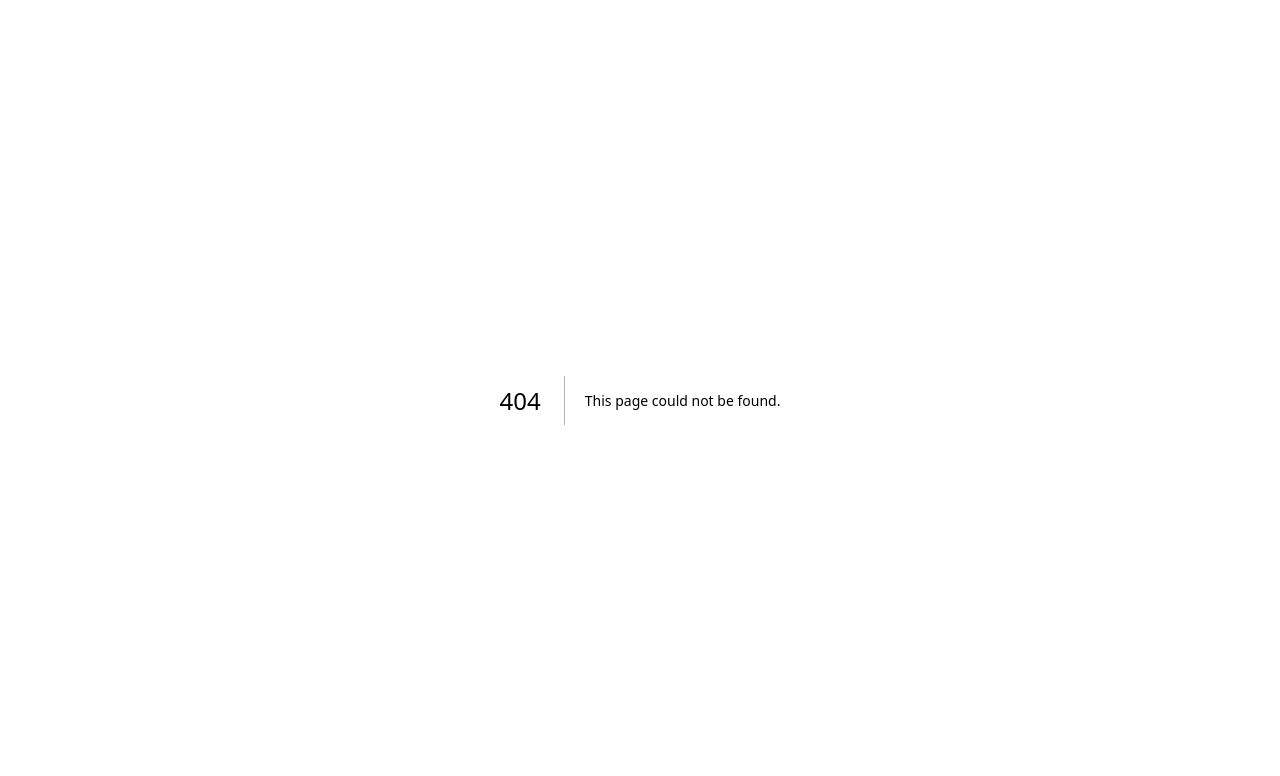
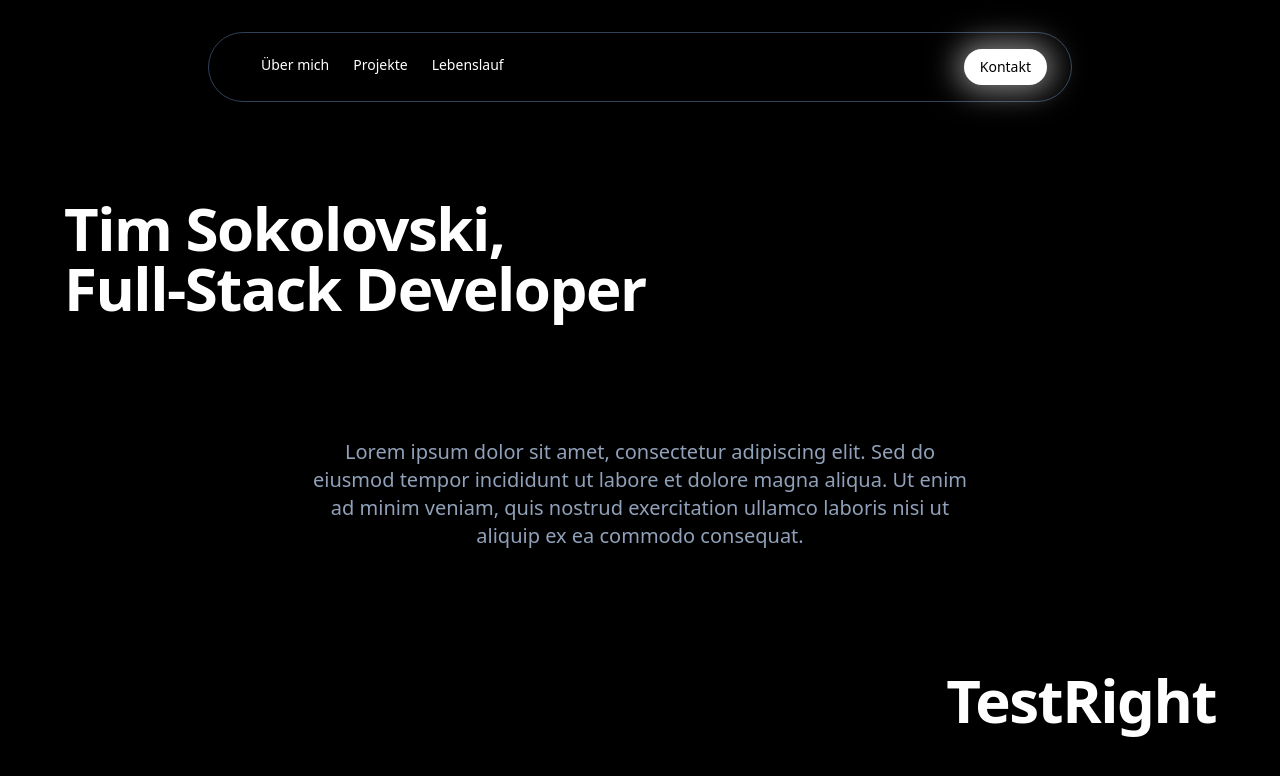
Before and after one commit to unpixelz/dashboard-app, a Next.js app: page /portfolio in a window 1280 px wide. Before the commit this address had no page. Shown: the top 776 px of the page. Built offline with nearby package versions, Linux system fonts and the light colour scheme.

Commit message:
portfolio page.tsx

```diff
--- a/app/dashboard/page.tsx
+++ b/app/dashboard/page.tsx
@@ -1,25 +1,14 @@
 "use client";
 import { Card, CardHeader,CardTitle } from "@/components/ui/card";
 import { useState } from "react";
-import { cn } from "@/lib/utils";
+
 
 export default function DashboardPage() {
   const [sidebarOpen, setSidebarOpen] = useState(true);
 
   return (
     <div className="min-h-screen min-w-screen bg-zinc-950">
-      <div className="fex grid grid-cols-3">
-        <div className="min-h-screen">
-            <Card><CardHeader><CardTitle className="green-faded"><h1 className="text-xl font-bold">Dashboard</h1></CardTitle></CardHeader></Card>
-        </div>
-        <div className="min-h-screen">
-            <Card><CardHeader><CardTitle className="green-faded"><h1 className="text-xl font-bold">Dashboard</h1></CardTitle></CardHeader></Card>
-        </div>
-        <div className="min-h-screen">
-            <Card><CardHeader><CardTitle className="green-faded"><h1 className="text-xl font-bold">Dashboard</h1></CardTitle></CardHeader></Card>
-        </div>
-      </div>
-      <div className="p-10 text-white">Dashboard Page Content</div>
+
     </div>
   );
 }
--- /dev/null
+++ b/app/portfolio/page.tsx
@@ -0,0 +1,114 @@
+"use client";
+import React, { useState } from "react";
+import { Menu, X } from "lucide-react";
+
+
+const Navbar = () => {
+  const [isMenuOpen, setIsMenuOpen] = useState(false);
+
+  const navLinks = [
+    { name: "Über mich", href: "#" },
+    { name: "Projekte", href: "#" },
+    { name: "Lebenslauf", href: "#" },
+  ];
+
+  return (
+    <nav className="relative z-50 flex items-center justify-between border mx-4 mt-6 border-slate-700 px-6 py-4 rounded-full text-white text-sm bg-black/50 backdrop-blur-md">
+      {/* Logo */}
+      <a href="https://prebuiltui.com" className="shrink-0"></a>
+
+      {/* Desktop Links */}
+      <div className="hidden md:flex items-center gap-6 ml-7">
+        {navLinks.map((link) => (
+          <a
+            key={link.name}
+            href={link.href}
+            className="relative overflow-hidden h-6 group"
+          >
+            <span className="block group-hover:-translate-y-full transition-transform duration-300">
+              {link.name}
+            </span>
+            <span className="block absolute top-full left-0 group-hover:translate-y-[-100%] transition-transform duration-300">
+              {link.name}
+            </span>
+          </a>
+        ))}
+      </div>
+
+      {/* Action Buttons */}
+      <div className="hidden ml-auto md:flex items-center gap-4">
+        <button className="bg-white hover:shadow-[0px_0px_30px_14px] shadow-[0px_0px_30px_7px] hover:shadow-white/50 shadow-white/50 text-black px-4 py-2 rounded-full text-sm font-medium hover:bg-slate-100 transition duration-300">
+          Kontakt
+        </button>
+      </div>
+
+      {/* Mobile Toggle */}
+      <button
+        onClick={() => setIsMenuOpen(!isMenuOpen)}
+        className="md:hidden p-2 text-white outline-none"
+      >
+        {isMenuOpen ? <X size={24} /> : <Menu size={24} />}
+      </button>
+
+      {/* Mobile Menu Overlay */}
+      {isMenuOpen && (
+        <div className="absolute top-20 left-0 right-0 bg-black border border-slate-800 rounded-3xl p-6 flex flex-col items-center gap-6 md:hidden">
+          {navLinks.map((link) => (
+            <a
+              key={link.name}
+              href={link.href}
+              className="text-lg hover:text-gray-400 transition"
+              onClick={() => setIsMenuOpen(false)}
+            >
+              {link.name}
+            </a>
+          ))}
+          <hr className="w-full border-slate-800" />
+          <div className="flex flex-col w-full gap-3">
+            <button className="w-full border border-slate-600 py-3 rounded-full font-medium">
+              Contact
+            </button>
+            <button className="w-full bg-white text-black py-3 rounded-full font-medium shadow-lg shadow-white/20">
+              Get Started
+            </button>
+          </div>
+        </div>
+      )}
+    </nav>
+  );
+};
+
+export default function PortfolioPage() {
+  const [items, setItems] = useState([]);
+
+  return (
+    <main className="min-h-screen bg-[#000000] text-white antialiased">
+      {/* Die neue Navbar */}
+      <div className="max-w-4xl mx-auto pt-2">
+        <Navbar />
+      </div>
+
+      {/* Content Bereich */}
+      <section className="flex justify-center px-4 py-24">
+  <div className="w-full max-w-6xl">
+    <h1 className="mb-6 text-4xl md:text-6xl font-bold tracking-tight text-left">
+      Tim Sokolovski,<br />
+      Full-Stack Developer
+    </h1>
+
+    <p className="my-30 max-w-2xl text-base md:text-xl text-slate-400 text-center mx-auto">
+      Lorem ipsum dolor sit amet, consectetur adipiscing elit. Sed do eiusmod
+      tempor incididunt ut labore et dolore magna aliqua. Ut enim ad minim
+      veniam, quis nostrud exercitation ullamco laboris nisi ut aliquip ex ea
+      commodo consequat.
+    </p>
+
+    <h1 className="text-4xl md:text-6xl font-bold tracking-tight text-right">
+      TestRight
+    </h1>
+  </div>
+</section>
+
+    </main>
+  );
+}
```
